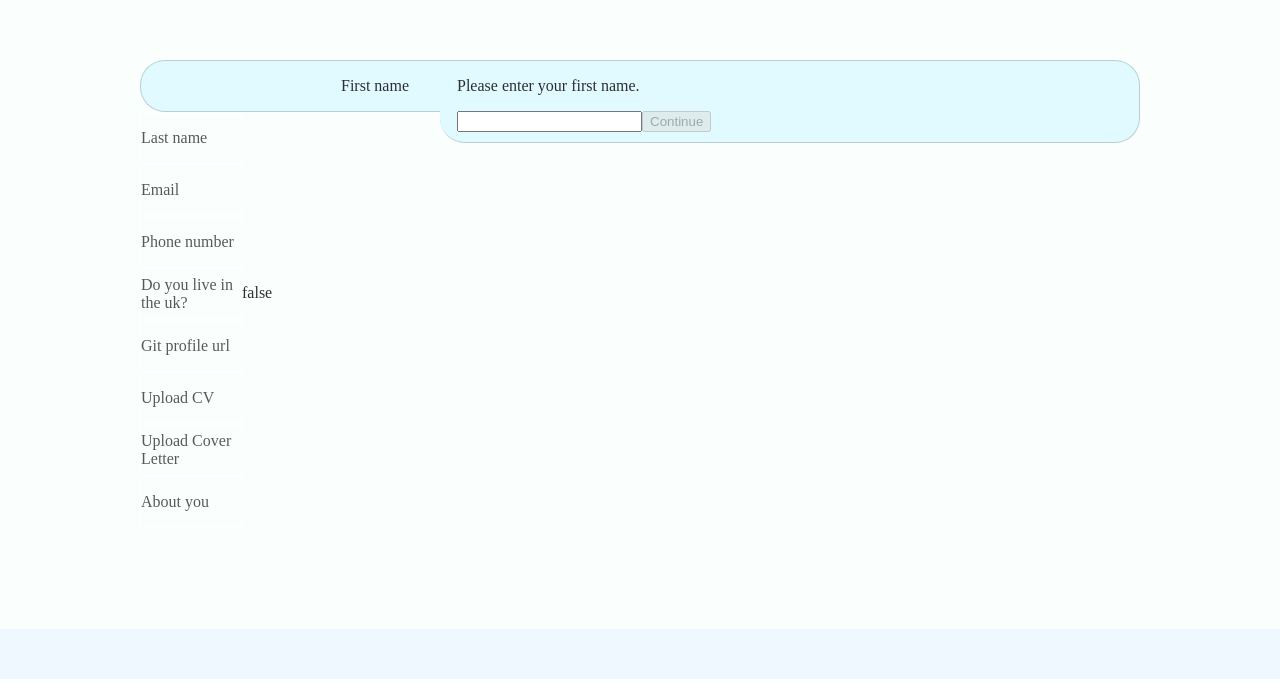
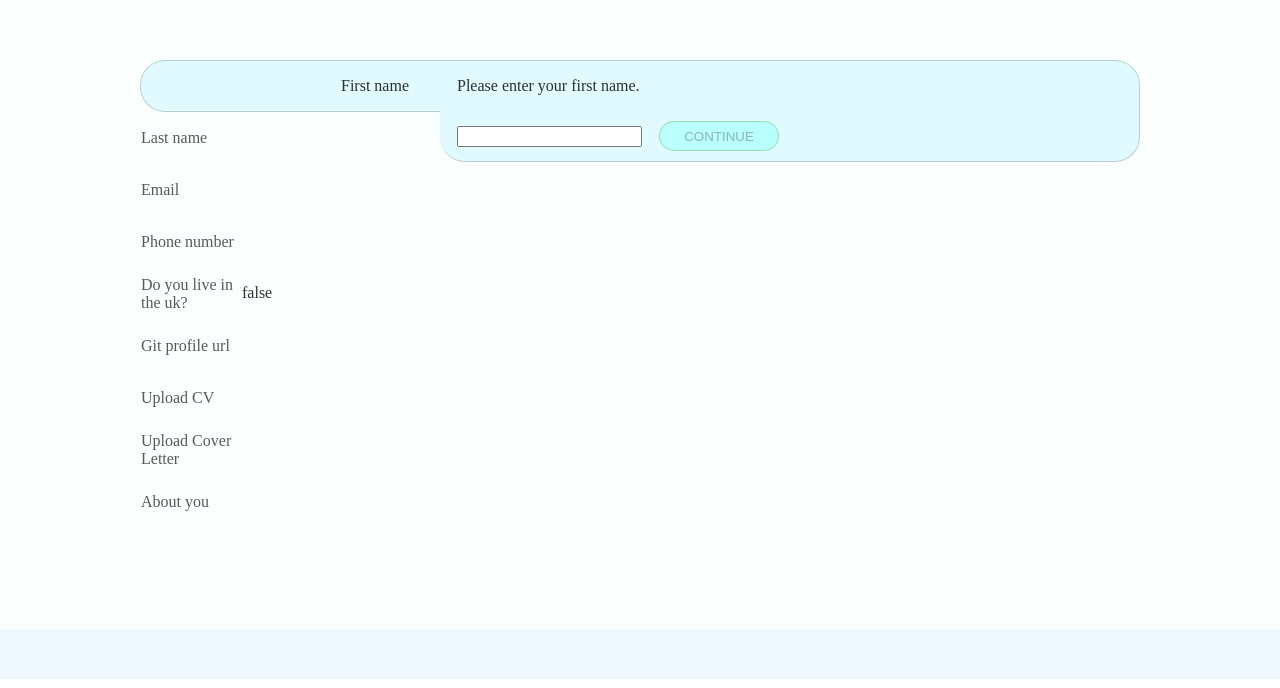
Before and after one commit to sodongit/netsells, an Angular app: page /cv in a window 1280 px wide. Shown: the part 121-809 px from the top of the page. Built offline with nearby package versions, Linux system fonts and the light colour scheme.

Commit message:
add error messages and final tweeks

```diff
--- a/src/app/modules/cv/pages/cv/cv.component.html
+++ b/src/app/modules/cv/pages/cv/cv.component.html
@@ -16,7 +16,7 @@
               <span>{{formCV.controls[item.field_name].value}}</span>
             </ng-template>
             <ng-template [ngSwitchCase]="true">
-              <span>{{formCV.controls[item.field_name].value.name}}</span>
+              <span *ngIf="formCV.controls[item.field_name].value !== null">{{formCV.controls[item.field_name].value.name}}</span>
             </ng-template>
           </div>
         </div>
@@ -36,28 +36,37 @@
               <p>{{item.description}}</p>
               <label for="form-textArea"></label>
               <ng-template [ngSwitchCase]="false">
-                <input type='{{item.type}}' formControlName="{{item.field_name}}" *ngIf="item.type !== 'number' && item.type !== 'textArea'">
+                <input type='{{item.type}}' formControlName="{{item.field_name}}" *ngIf="item.type !== 'number' && item.type !== 'textArea' && item.type !== 'radio'">
                 <input type='text' digitOnly formControlName="{{item.field_name}}" *ngIf="item.type === 'number'">
                 <textarea id="form-textArea" formControlName="{{item.field_name}}" *ngIf="item.type === 'textArea'"></textarea>
+                <div class="radio-buttons"*ngIf="item.type === 'radio'">
+                  <input type="radio" id="resident-yes"
+                         name="{{item.field_name}}" value="true" checked formControlName="{{item.field_name}}">
+                  <label for="resident-yes">True</label>
+                  <input type="radio" id="resident-no"
+                         name="{{item.field_name}}" value="false" checked formControlName="{{item.field_name}}">
+                  <label for="resident-no">False</label>
+                </div>
                 <span
                   *ngIf="item.type === 'textArea'">character count: {{formCV.controls[item.field_name].value.length}} </span>
               </ng-template>
               <ng-template [ngSwitchCase]="true">
                 <app-file-upload formControlName="{{item.field_name}}" [progress]="progress"></app-file-upload>
               </ng-template>
-              <button (click)="nextStage()" [disabled]="formCV.controls[item.field_name].invalid ">Continue</button>
+              <button class="next-button button" (click)="nextStage()" [disabled]="formCV.controls[item.field_name].invalid ">Continue</button>
             </div>
           </div>
         </div>
       </div>
-      <div *ngIf="formCV.valid">
-        <span>Form complete press button</span>
-        <button (click)="submit()">submit</button>
+      <div *ngIf="allDirty && formCV.invalid === true">
+        <p *ngFor="let error of errorMessages">{{error}}</p>
+      </div>
+      <div *ngIf="allDirty && formCV.valid">
+        <p>The Form is complete. Please now submit.</p>
+        <button class="submit-button button ripple" (click)="submit()">submit</button>
       </div>
       <div class="error-message" *ngIf="apiError">
-        <ng-template ngFor let-apiErrorMessage [ngForOf]="apiErrorMessages">
-          <span>{{apiErrorMessage}}</span>
-        </ng-template>
+          <p *ngFor="let apiErrorMessage of apiErrorMessages">{{apiErrorMessage}}</p>
       </div>
     </div>
   </div>
--- a/src/app/modules/cv/pages/cv/cv.component.scss
+++ b/src/app/modules/cv/pages/cv/cv.component.scss
@@ -63,16 +63,30 @@
     border-left: 0px;
     border-radius: 0 25px 25px 25px;
     padding: 0 22.5px 10px 17px;
+    z-index: 100;
 
     textarea {
       width: 100%;
       height: 100px;
     }
-  }
 
-  .edit {
-    width: auto;
-  }
+
+}
+
+button:enabled {
+  background-color: #9dff96;
+
+}
+
+button:disabled {
+  background-color: #bafffd;
+}
+
+
+
+.edit {
+  width: auto;
+}
 
 
 }
@@ -97,12 +111,34 @@
   }
 }
 
-
-.valid {
-  //border: 1px solid green;
-
+.submit-button {
+  background-color: #ff8c87;
 }
 
-.invalid {
-  //border: 1px solid red;
+
+.ripple {
+  position: relative;
+  overflow: hidden;
+  transform: translate3d(0, 0, 0);
 }
+
+.button {
+  margin: 10px 0px 0 17px;
+  outline: none;
+  text-decoration: none;
+  border-radius: 15px;
+  justify-content: center;
+  cursor: pointer;
+  text-transform: uppercase;
+  height: 30px;
+  width: 120px;
+  opacity: 1;
+  border: 1px solid rgba(124, 202, 120, 0.6);
+
+  span {
+    color: rgba(26, 43, 25, 0.8);
+    font-size: 12px;
+    font-weight: 500;
+    letter-spacing: 0.7px;
+  }
+}
--- a/src/app/modules/cv/pages/cv/cv.component.ts
+++ b/src/app/modules/cv/pages/cv/cv.component.ts
@@ -4,7 +4,6 @@ import {CvList, CvService} from "../../../../core/services/cv.service";
 import {ApiService} from "../../../../shared/services/api.service";
 import {Subscription} from "rxjs";
 import {animate, state, style, transition, trigger} from "@angular/animations";
-import {isWhiteSpace} from "tslint";
 
 @Component({
   selector: 'app-cv',
@@ -82,6 +81,10 @@ export class CvComponent implements OnInit {
   apiError = false;
   apiErrorMessages = [];
 
+  allDirty = false;
+  errorMessages = [];
+
+
   private subscription: Subscription = new Subscription();
 
   constructor(private fb: FormBuilder,
@@ -96,6 +99,7 @@ export class CvComponent implements OnInit {
   }
 
   ngOnInit() {
+
   }
 
   showBox(id) {
@@ -103,11 +107,28 @@ export class CvComponent implements OnInit {
   }
 
   nextStage() {
+    this.allDirty = this.allDirtyCheck();
+    this.setErrorMessages();
     this.currentBoxOnShow = this.currentBoxOnShow === this.list.length ?
       this.currentBoxOnShow :
       this.currentBoxOnShow + 1;
   }
 
+  allDirtyCheck() {
+    return  Object.keys(this.formCV.controls)
+      .map((key) => this.formCV.controls[key].dirty ? this.formCV.controls[key].dirty : this.formCV.controls[key].valid)
+      .reduce((ac,cr) => ac ? cr : ac,true);
+  }
+
+  setErrorMessages() {
+    this.errorMessages =  Object.keys(this.formCV.controls)
+      .filter((control) => this.formCV.controls[control].invalid)
+      .reduce((ac, control) => {
+        const errors = Object.keys(this.formCV.controls[control].errors)
+          .map((error) => this.cvService.getControlErrorMessage(control, error));
+        return [...ac, ...errors];
+      }, []);
+  }
 
   submit() {
     this.cvService.submitForm(this.formCV);
```
